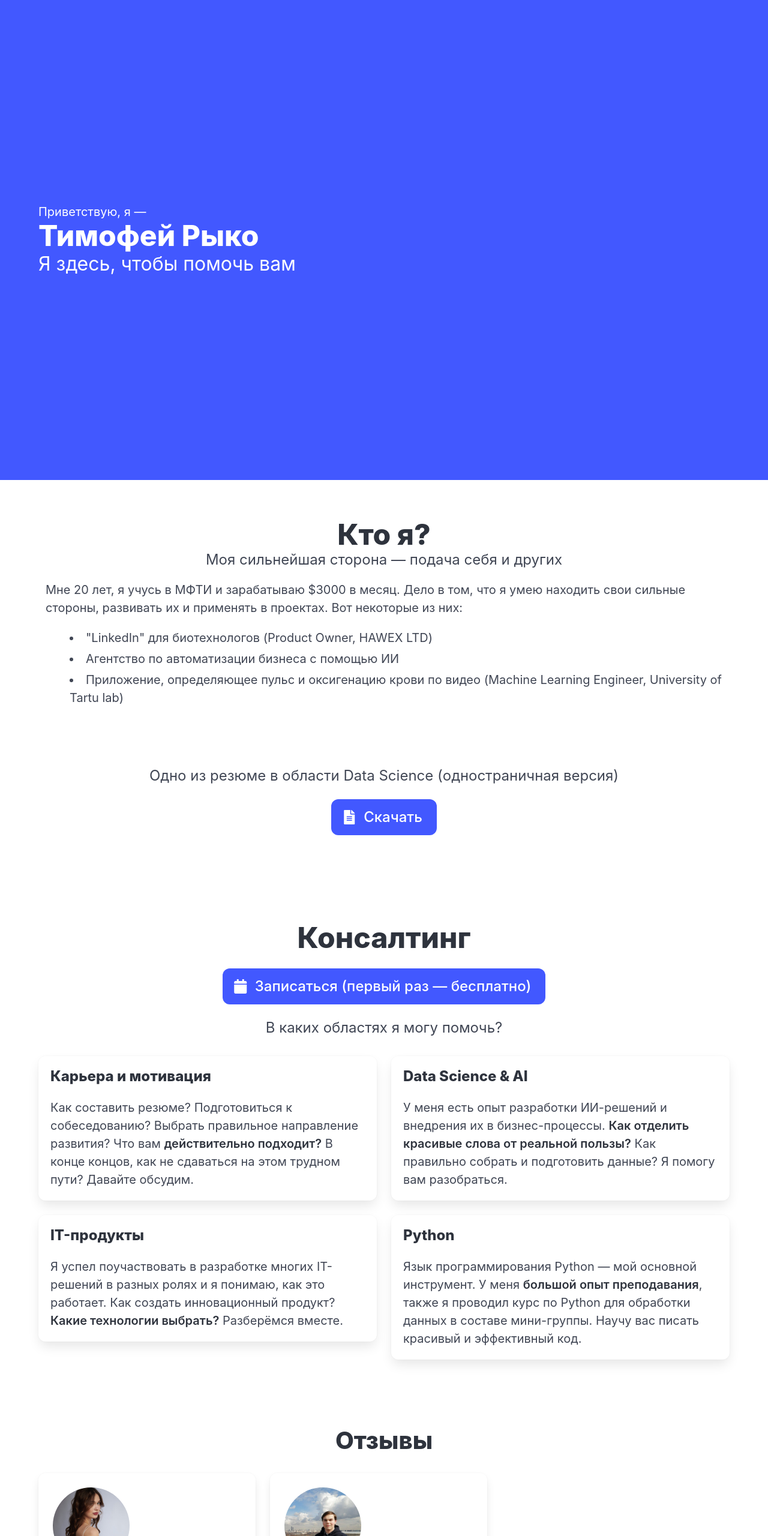
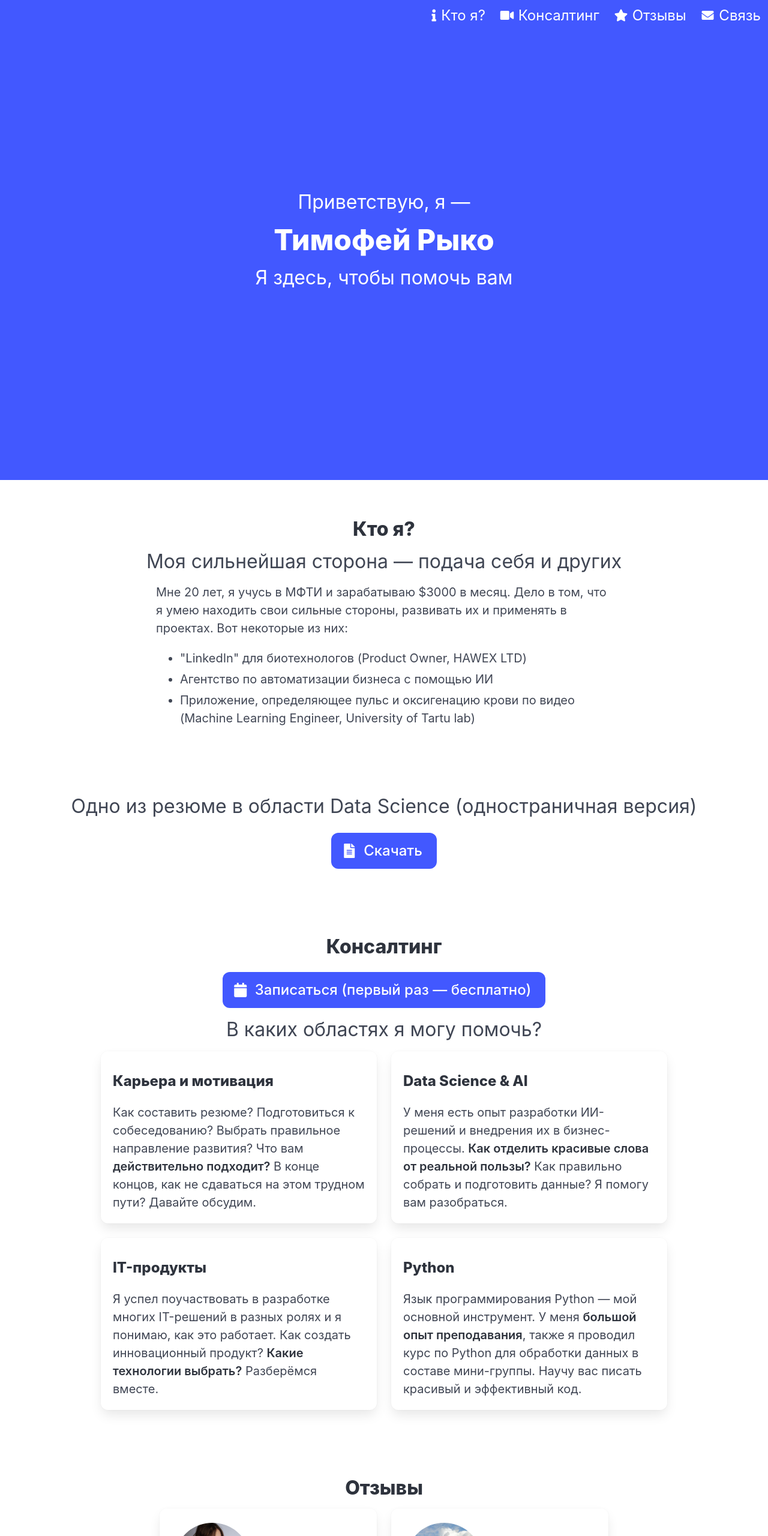
Before and after one commit to dreamtim1/dreamtim1.github.io, a plain HTML site: page index.html in a window 1280 px wide. Shown: the top 2560 px of the page at 60% size. Drawn offline with Linux system fonts and the light colour scheme.

Commit message:
Fixed all with pure bulma

```diff
--- a/index.html
+++ b/index.html
@@ -1,20 +1,92 @@
 <!DOCTYPE html>
 <html lang="ru">
+
 <head>
   <meta charset="utf-8">
   <meta name="viewport" content="width=device-width, initial-scale=1">
   <title>Тимофей Рыко</title>
   <link rel="stylesheet" href="bulma/css/bulma.min.css">
   <link rel="stylesheet" href="https://cdnjs.cloudflare.com/ajax/libs/font-awesome/5.15.4/css/all.min.css">
-    <link rel="stylesheet" href="style.css">
+  <style>
+    .centered {
+      text-align: center;
+    }
+    .subtitle {
+      margin-bottom: 1rem; /* Adjust this value as needed */
+      margin-top: 1rem; /* Adjust this value as needed */
+    }
+    .title {
+      margin-bottom: 1rem; /* Adjust this value as needed */
+      margin-top: 1rem; /* Adjust this value as needed */
+    }
+  </style>
+
 </head>
+
 <body>
+
+  <!-- Navbar -->
+  <nav class="navbar is-link is-fixed-top" role="navigation" aria-label="main navigation">
+    <div class="navbar-brand">
+      <a role="button" class="navbar-burger" aria-label="menu" aria-expanded="false" data-target="navbarBasicExample">
+        <span aria-hidden="true"></span>
+        <span aria-hidden="true"></span>
+        <span aria-hidden="true"></span>
+      </a>
+    </div>
+
+    <div id="navbarBasicExample" class="navbar-menu">
+      <div class="navbar-end">
+        <a href="#about" class="navbar-item">
+          <span class="icon">
+            <i class="fas fa-info is-size-5"></i>
+          </span>
+          <span class="is-size-4">Кто я?</span>
+        </a>
+        <a href="#consulting" class="navbar-item">
+          <span class="icon">
+            <i class="fas fa-video is-size-5"></i>
+          </span>
+          <span class="is-size-4">&nbspКонсалтинг</span>
+        </a>
+        <a href="#reviews" class="navbar-item">
+          <span class="icon">
+            <i class="fas fa-star is-size-5"></i>
+          </span>
+          <span class="is-size-4">&nbspОтзывы</span>
+        </a>
+        <a href="#contact" class="navbar-item">
+          <span class="icon">
+            <i class="fas fa-envelope is-size-5"></i>
+          </span>
+          <span class="is-size-4">&nbspСвязь</span>
+        </a>
+      </div>
+    </div>
+  </nav>
+
+  <script>
+    document.addEventListener('DOMContentLoaded', function () {
+      // Get the burger and menu elements
+      const burger = document.querySelector('.navbar-burger');
+      const menu = document.querySelector('#navbarBasicExample');
+
+      // Add click event listener to the burger icon
+      burger.addEventListener('click', function () {
+        // Toggle 'is-active' class on both burger and menu
+        burger.classList.toggle('is-active');
+        menu.classList.toggle('is-active');
+      });
+    });
+  </script>
+
+
 
   <!-- Header -->
   <section class="hero is-link is-fullheight is-fullheight-with-navbar">
     <div class="hero-body">
-            <div class="container">
-                <h4 class="subtitle is-5">Приветствую, я —</h4>
+      <div class="container has-text-centered">
+        <h4 class="subtitle is-3">Приветствую, я —</h4>
         <h1 class="title is-1">Тимофей Рыко</h1>
         <h2 class="subtitle is-3">Я здесь, чтобы помочь вам</h2>
       </div>
@@ -24,45 +96,56 @@
   <!-- About -->
   <section class="section" id="about">
     <!-- Title -->
-        <div class="section-heading">
-            <h3 class="title is-1">Кто я?</h3>
-            <h4 class="subtitle is-4">Моя сильнейшая сторона — подача себя и других</h4>
+    <div class="section-heading centered">
+      <h3 class="title is-3">Кто я?</h3>
+      <h4 class="subtitle is-3">Моя сильнейшая сторона — подача себя и других</h4>
     </div>
-        <div class="container is-size-5">
+
+    <!-- Container with text -->
+    <div class="container">
       <div class="columns is-centered">
-                <div class="column"></div>
-                <div class="content">
+        <div class="column is-two-thirds">
+          <div class="content is-size-5">
             <p>
               Мне 20 лет, я учусь в МФТИ и зарабатываю $3000 в месяц.
-                        Дело в том, что я умею находить свои сильные стороны, развивать их и применять в проектах. Вот некоторые из них:
+              Дело в том, что я умею находить свои сильные стороны, развивать их
+              и применять в проектах. Вот некоторые из них:
             </p>
-                    <ul style="list-style-position: inside;">
+            <ul>
               <li>"LinkedIn" для биотехнологов (Product Owner, HAWEX LTD)</li>
               <li>Агентство по автоматизации бизнеса с помощью ИИ</li>
-                        <li>Приложение, определяющее пульс и оксигенацию крови по видео (Machine Learning Engineer, University of Tartu lab)</li>
+              <li>Приложение, определяющее пульс и оксигенацию крови по видео
+                (Machine Learning Engineer, University of Tartu lab)</li>
             </ul>
+          </div>
         </div>
       </div>
     </div>
   </section>
 
+
   <!-- Resume -->
   <section class="section" id="resume">
-        <div class="section-heading">
-            <h4 class="subtitle is-4">Одно из резюме в области Data Science (одностраничная версия)</h4>
-            <a href="https://drive.google.com/file/d/1hOlSbpA6UIRroYOgGP-P0IYY0JdSMJE1/view?usp=sharing" class="button is-link is-large">
+    <div class="container">
+      <div class="section-heading centered">
+        <h4 class="subtitle is-3">Одно из резюме в области Data Science
+          (одностраничная версия)</h4>
+        <a href="https://drive.google.com/file/d/1hOlSbpA6UIRroYOgGP-P0IYY0JdSMJE1/view?usp=sharing"
+          class="button is-link is-large">
           <span class="icon">
             <i class="fas fa-file-alt"></i>
           </span>
           <span>Скачать</span>
         </a>
       </div>
+    </div>
   </section>
 
   <!-- Consulting -->
   <section class="section" id="consulting">
-        <div class="section-heading">
-            <h3 class="title is-1">Консалтинг</h3>
+    <div class="container is-size-5">
+      <div class="section-heading centered">
+        <h3 class="title is-3">Консалтинг</h3>
         <p>
           <a href="https://calendar.app.google/39cyB1g8WQMD3qmy7" class="button is-link is-large">
             <span class="icon">
@@ -70,46 +153,55 @@
             </span>
             <span>Записаться (первый раз — бесплатно)</span>
           </a>
-                <br><br>
         </p>
-            <h4 class="subtitle is-4">В каких областях я могу помочь?</h4>
+        <h4 class="subtitle is-3">В каких областях я могу помочь?</h4>
       </div>
-        <div class="container is-size-5">
-            <div class="columns">
-                <div class="column">
+      <div class="columns is-centered">
+        <div class="column is-5">
           <div class="box">
             <div class="content">
               <h4 class="title is-4">Карьера и мотивация</h4>
-                            Как составить резюме? Подготовиться к собеседованию? Выбрать правильное направление развития? Что вам <strong>действительно подходит?</strong> В конце концов, как не сдаваться на этом трудном пути? Давайте обсудим.
+              Как составить резюме? Подготовиться к собеседованию? Выбрать
+              правильное направление развития? Что вам <strong>действительно
+                подходит?</strong> В конце концов, как не сдаваться на этом
+              трудном пути? Давайте обсудим.
             </div>
           </div>
         </div>
-                <div class="column">
+        <div class="column is-5">
           <div class="box">
             <div class="content">
               <h4 class="title is-4">Data Science & AI</h4>
-                            У меня есть опыт разработки ИИ-решений и внедрения их в бизнес-процессы.
-                            <strong>Как отделить красивые слова от реальной пользы?</strong> Как правильно собрать и подготовить данные? Я помогу вам разобраться.
+              У меня есть опыт разработки ИИ-решений и внедрения их в
+              бизнес-процессы.
+              <strong>Как отделить красивые слова от реальной пользы?</strong>
+              Как правильно собрать и подготовить данные? Я помогу вам
+              разобраться.
             </div>
           </div>
         </div>
       </div>
 
-            <div class="columns">
-                <div class="column">
+      <div class="columns is-centered">
+        <div class="column is-5">
           <div class="box">
             <div class="content">
               <h4 class="title is-4">IT-продукты</h4>
-                            Я успел поучаствовать в разработке многих IT-решений в разных ролях и я понимаю, как это работает. Как создать инновационный продукт? <strong>Какие технологии выбрать?</strong> Разберёмся вместе.
+              Я успел поучаствовать в разработке многих IT-решений в разных
+              ролях и я понимаю, как это работает. Как создать инновационный
+              продукт? <strong>Какие технологии выбрать?</strong> Разберёмся
+              вместе.
             </div>
           </div>
         </div>
-                <div class="column">
+        <div class="column is-5">
           <div class="box">
-                        <div class="content">
+            <div class="content is-size">
               <h4 class="title is-4">Python</h4>
               Язык программирования Python — мой основной инструмент.
-                            У меня <strong>большой опыт преподавания</strong>, также я проводил курс по Python для обработки данных в составе мини-группы.
+              У меня <strong>большой опыт преподавания</strong>, также я
+              проводил курс по Python для обработки данных в составе
+              мини-группы.
               Научу вас писать красивый и эффективный код.
             </div>
           </div>
@@ -121,11 +213,11 @@
   <!-- Reviews -->
   <section class="section" id="reviews">
     <div class="container">
-            <div class="section-heading">
-                <h3 class="title is-2">Отзывы</h3>
+      <div class="section-heading centered">
+        <h3 class="title is-3">Отзывы</h3>
       </div>
 
-            <div class="columns">
+      <div class="columns is-centered is-size-5">
         <div class="column is-4">
           <div class="card">
             <div class="card-content">
@@ -138,7 +230,8 @@
               </div>
               <div class="content">
                 <p>
-                                    Текст отзыва, текст отзыва. И ещё текст отзыва. В общем, Тимофей прекрасен!
+                  Текст отзыва, текст отзыва. И ещё текст отзыва. В общем,
+                  Тимофей прекрасен!
                 </p>
                 <p>
                   <strong>— Ульяна Князюк</strong>
@@ -166,11 +259,18 @@
               </div>
               <div class="content">
                 <p>
-                                    Я хорошо знаю Тимофея, он очень профессиональный и ответственный человек.
-                                    Я обратился к нему за помощью с составлением резюме. Уже на следующий день мы созвонились, выделили мои сильные стороны (о которых я раньше даже не думал) и сделали красивое CV. Также Тимофей дал мне "домашнее задание" — подготвить портфолио на GitHub. На второй консультации мы оформили портфоило и добавили его в CV.
+                  Я хорошо знаю Тимофея, он очень профессиональный и
+                  ответственный человек.
+                  Я обратился к нему за помощью с составлением резюме. Уже на
+                  следующий день мы созвонились, выделили мои сильные стороны
+                  (о которых я раньше даже не думал) и сделали красивое CV.
+                  Также Тимофей дал мне "домашнее задание" — подготвить
+                  портфолио на GitHub. На второй консультации мы оформили
+                  портфоило и добавили его в CV.
                 </p>
                 <p>
-                                    Сейчас, благодаря консультациям, я работаю в топовой биоинформатической лаборатории и кайфую от своей работы.
+                  Сейчас, благодаря консультациям, я работаю в топовой
+                  биоинформатической лаборатории и кайфую от своей работы.
                 </p>
                 <p>
                   <strong>— Максим Щепетов</strong>
@@ -186,14 +286,13 @@
           </div>
         </div>
       </div>
-
     </div>
   </section>
 
   <!-- Contact -->
   <section class="section" id="contact">
     <div class="container">
-            <div class="section-heading">
+      <div class="section-heading centered">
         <p>
           <a href="https://calendar.app.google/39cyB1g8WQMD3qmy7" class="button is-link is-large">
             <span class="icon">
@@ -201,26 +300,26 @@
             </span>
             <span>Записаться (первый раз — бесплатно)</span>
           </a>
-                    <br><br>
         </p>
-                <h4 class="subtitle is-5">У вас есть предложение по коллаборации или просто хотите написать?</h4>
+        <h4 class="subtitle is-3">У вас есть предложение по коллаборации или
+          просто хотите написать?</h4>
       </div>
 
       <form method="POST" action="https://formspree.io/f/mknynyvz">
         <input type="hidden" name="_subject" value="Request from consultations website">
 
-                <div class="columns">
-                    <div class="column is-6 is-offset-3">
+        <div class="columns is-centered">
+          <div class="column is-6">
             <div class="box">
               <div class="field">
-                                <label class="label is-size-5">Имя</label>
+                <label class="label">Имя</label>
                 <div class="control">
                   <input class="input" type="text" placeholder="Как к вам обращаться?" name="name">
                 </div>
               </div>
 
               <div class="field">
-                                <label class="label is-size-5">Почта</label>
+                <label class="label">Почта</label>
                 <div class="control has-icons-left">
                   <input class="input" type="email" placeholder="your.email@example.com" name="_replyto">
                   <span class="icon is-small is-left">
@@ -230,15 +329,15 @@
               </div>
 
               <div class="field">
-                                <label class="label is-size-5">Сообщение</label>
+                <label class="label">Сообщение</label>
                 <div class="control">
                   <textarea class="textarea" placeholder="Какой у вас запрос?" name="message"></textarea>
                 </div>
               </div>
 
-                            <div class="field is-grouped has-text-centered">
+              <div class="field is-grouped centered">
                 <div class="control">
-                                    <button class="button is-link is-large" type="submit">
+                  <button class="button is-link" type="submit">
                     <span class="icon">
                       <i class="fas fa-envelope"></i>
                     </span>
@@ -255,11 +354,13 @@
 
   <!-- Footer -->
   <footer class="footer">
-        <div class="section-heading">
+    <div class="content has-text-centered">
       <p>
         <strong>Тимофей Рыко</strong> &copy; 2024
       </p>
     </div>
   </footer>
+
 </body>
+
 </html>
--- a/style.css
+++ /dev/null
@@ -1,29 +0,0 @@
-/* Reset margins and paddings for .skills-content .media */
-.skills-content .media {
-  margin: 0;
-  padding: 4px;
-  border: none;
-}
-
-/* Ensure consistent height for progress bars */
-.skills-content .progress {
-  height: 4px;
-}
-
-/* Center align custom tags */
-.custom-tags {
-  text-align: center;
-  display: block;
-}
-
-/* Add margin bottom to portfolio cards */
-.portfolio-container .card {
-  margin-bottom: 2em;
-}
-
-/* Adjust section heading margins */
-.section-heading {
-  text-align: center;
-  margin-top: 1em;
-  margin-bottom: 2em; /* Reduce margin bottom for a more compact look */
-}
```
Lines whose indentation alone changed are shown as unchanged.
